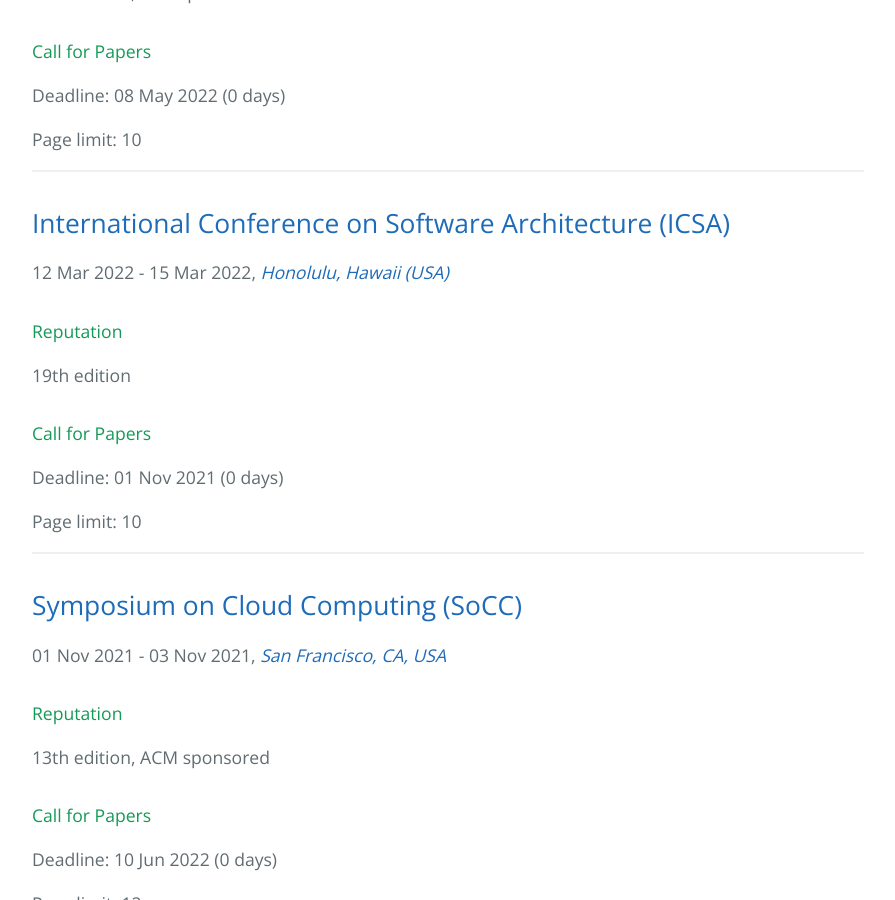
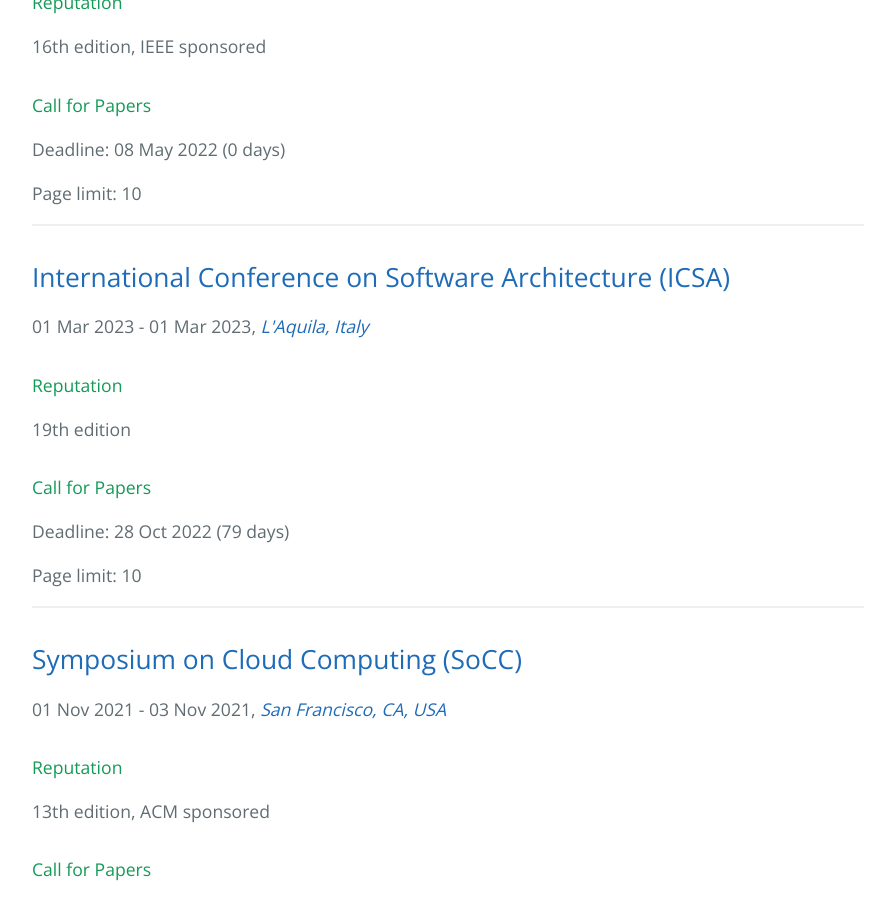
Before and after one commit to stefan-kolb/cloud-conferences, a Jekyll site: the page built from index.html, in a window 1280 px wide and 900 px high, scrolled down 6889 px. Shown: the whole window, without its empty margins (192-1087 px from the left). Built offline with Jekyll 4.4.1, drawn with Linux system fonts in a browser that asks for light colours; nearby versions of some CDN libraries; some of the changed text lies outside the part shown.

Commit message:
updated icsa

```diff
--- a/_data/conferences.yml
+++ b/_data/conferences.yml
@@ -51,12 +51,12 @@
 
 - name: International Conference on Software Architecture
   abbrv: ICSA
-  url: https://icsa-conferences.org/2022/
+  url: https://icsa-conferences.org/2023/
   edition: 19
-  deadline: "2021-11-01"
-  date_from: "2022-03-12"
-  date_to: "2022-03-15"
-  location: "Honolulu, Hawaii (USA)"
+  deadline: "2022-10-28"
+  date_from: "2023-03-01"
+  date_to: "2023-03-01"
+  location: "L'Aquila, Italy"
   acceptance: []
   page_limit: 10
 
```
